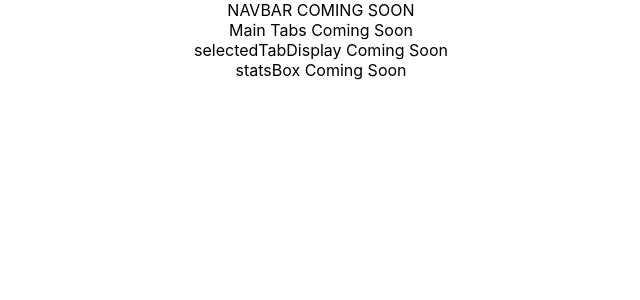
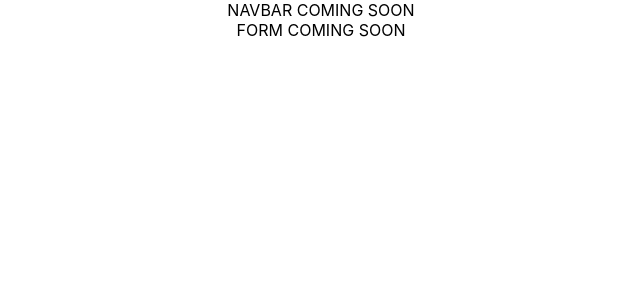
Before and after one commit to crnyberg91/tabletop-project, a React (Create React App) app: page / in a window 1280 px wide. Shown: the top 300 px of the page, without its empty margins (319-959 px from the left). Built offline with nearby package versions, Linux system fonts and the light colour scheme.

Commit message:
removed mainTabs, added form placeholder

```diff
--- /dev/null
+++ b/src/features/CharForm/charForm.js
@@ -0,0 +1,16 @@
+import React from 'react';
+import { Form } from 'react-bootstrap';
+import './charForm.css';
+
+class CharForm extends React.Component {
+    render() {
+        // console.log(this.props);
+        return (
+            <Form>
+                FORM COMING SOON
+            </Form>
+        );
+    }
+}
+
+export default CharForm;
--- a/src/features/MainContentBox/MainTabs/mainTabs.js
+++ /dev/null
@@ -1,15 +0,0 @@
-import React from 'react';
-import './mainTabs.css';
-
-
-
-class MainTabs extends React.Component {
-    render() {
-        // console.log(this.props);
-        return (
-            <div>Main Tabs Coming Soon</div>
-        );
-    }
-}
-
-export default MainTabs;
--- a/src/features/MainContentBox/mainContentBox.js
+++ b/src/features/MainContentBox/mainContentBox.js
@@ -1,8 +1,6 @@
 import React from 'react';
 import { Container, Row, Col } from 'react-bootstrap';
-import MainTabs from './MainTabs/mainTabs';
-import SelectedTabDisplay from './selectedTabDisplay/selectedTabDisplay';
-import StatsBox from './statsBox/statsBox';
+import CharForm from '../CharForm/charForm';
 import './mainContentBox.css';
 
 class MainContentBox extends React.Component {
@@ -10,18 +8,7 @@ class MainContentBox extends React.Component {
         // console.log(this.props);
         return (
             <Container>
-                <Row>
-                    <Col sm>
-                        <MainTabs />
-                    </Col>
-                    <Col sm>
-                        <SelectedTabDisplay />
-                    </Col>
-                    <Col sm>
-                        <StatsBox/>
-                    </Col>
-                </Row>
-
+                <CharForm />
             </Container>
         );
     }
--- a/src/features/MainContentBox/selectedTabDisplay/selectedTabDisplay.js
+++ /dev/null
@@ -1,15 +0,0 @@
-import React from 'react';
-import './selectedTabDisplay.css';
-
-
-
-class SelectedTabDisplay extends React.Component {
-    render() {
-        // console.log(this.props);
-        return (
-            <div>selectedTabDisplay Coming Soon</div>
-        );
-    }
-}
-
-export default SelectedTabDisplay;
--- a/src/features/MainContentBox/statsBox/statsBox.js
+++ /dev/null
@@ -1,14 +0,0 @@
-import React from 'react';
-import './statsBox.css';
-
-
-class StatsBox extends React.Component {
-    render() {
-        // console.log(this.props);
-        return (
-            <div>statsBox Coming Soon</div>
-        );
-    }
-}
-
-export default StatsBox;
```
Also changed, not shown: src/features/CharForm/charForm.css (added), src/features/MainContentBox/selectedTabDisplay/selectedTabDisplay.css (deleted), src/features/MainContentBox/statsBox/statsBox.css (deleted).
